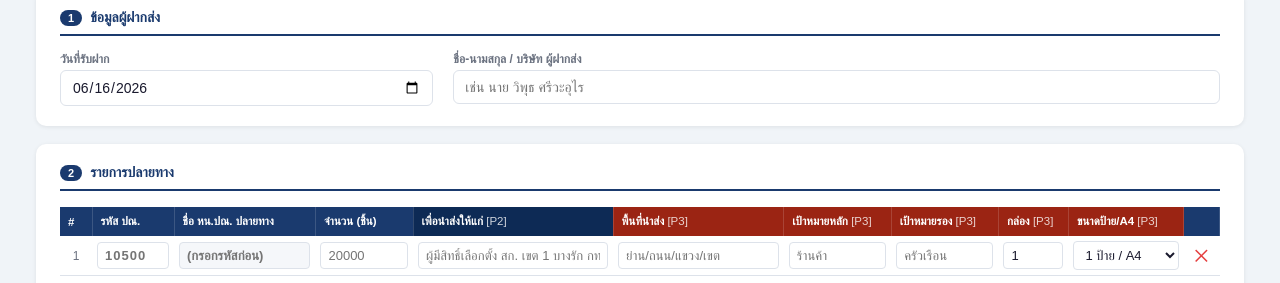
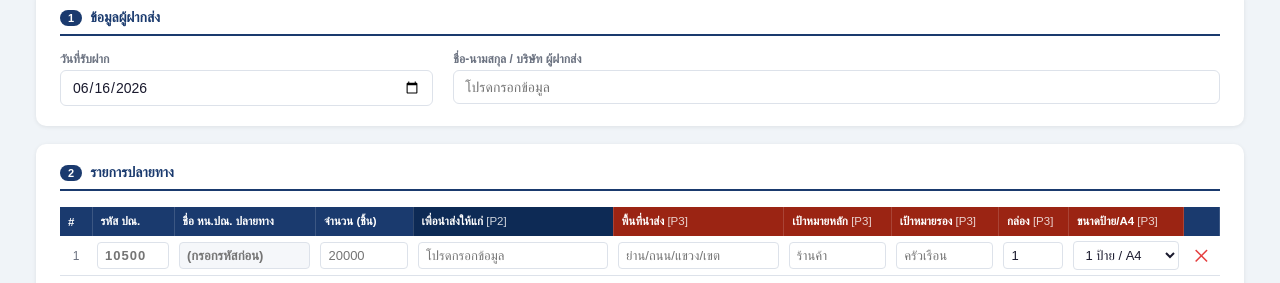
Before and after one commit to DreamerAEKer/AD, a plain HTML site: page index.html in a window 1280 px wide. Shown: the part 208-491 px from the top of the page. Drawn offline with Linux system fonts and the light colour scheme.

Commit message:
Change placeholders for customer name and target recipient to 'โปรดกรอกข้อมูล'

```diff
--- a/index.html
+++ b/index.html
@@ -88,7 +88,7 @@ table.dest td input,table.dest td select{padding:5px 7px;font-size:13px;border-r
     <div class="card-head"><span class="badge">1</span> ข้อมูลผู้ฝากส่ง</div>
     <div class="grid g3">
       <div class="field"><label>วันที่รับฝาก</label><input type="date" id="c-date"></div>
-      <div class="field span2"><label>ชื่อ-นามสกุล / บริษัท ผู้ฝากส่ง</label><input id="c-name" placeholder="เช่น นาย วิพุธ ศรีวะอุไร"></div>
+      <div class="field span2"><label>ชื่อ-นามสกุล / บริษัท ผู้ฝากส่ง</label><input id="c-name" placeholder="โปรดกรอกข้อมูล"></div>
     </div>
   </div>
 
@@ -274,7 +274,7 @@ function addRow(data) {
     <td><input type="text" id="d${n}-code" placeholder="10500" maxlength="5" style="width:72px;font-weight:700;letter-spacing:1px;" oninput="autoFillOffice(${n})"></td>
     <td><input type="text" id="d${n}-office" placeholder="(กรอกรหัสก่อน)" style="background:#f5f7fa;color:var(--navy);font-weight:600;"></td>
     <td><input type="number" id="d${n}-qty" placeholder="20000" min="0"></td>
-    <td><input type="text" id="d${n}-target" placeholder="ผู้มีสิทธิ์เลือกตั้ง สก. เขต 1 บางรัก กทม."></td>
+    <td><input type="text" id="d${n}-target" placeholder="โปรดกรอกข้อมูล"></td>
     <td><input type="text" id="d${n}-area" placeholder="ย่าน/ถนน/แขวง/เขต"></td>
     <td><input type="text" id="d${n}-tmain" placeholder="ร้านค้า"></td>
     <td><input type="text" id="d${n}-tsub" placeholder="ครัวเรือน"></td>
```
